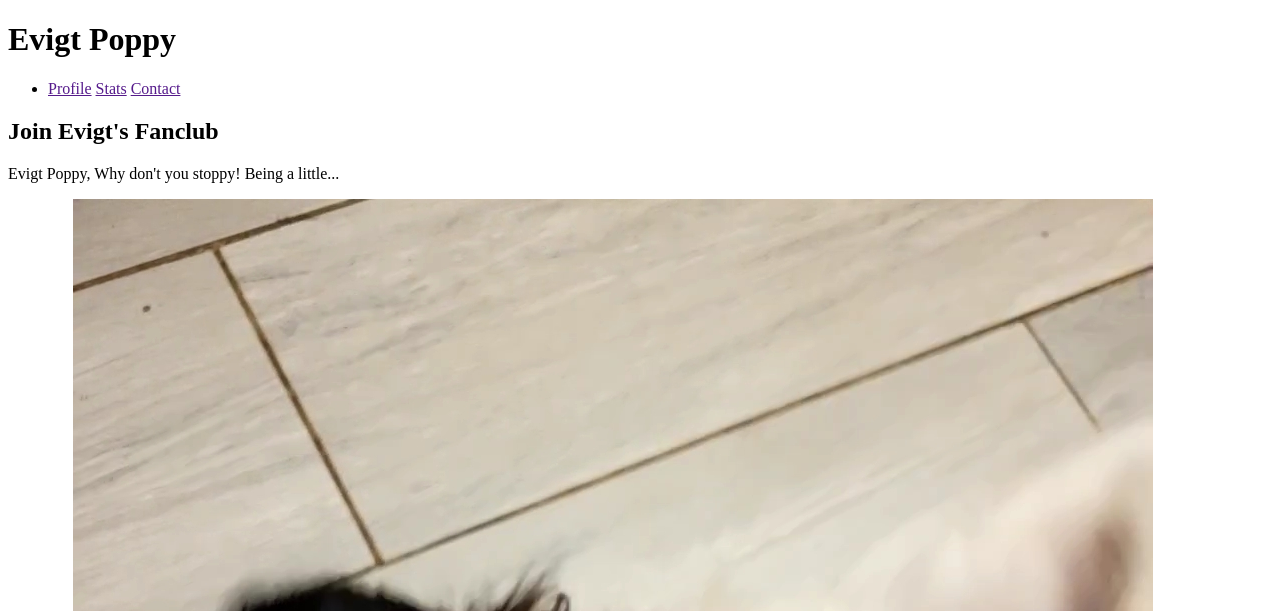
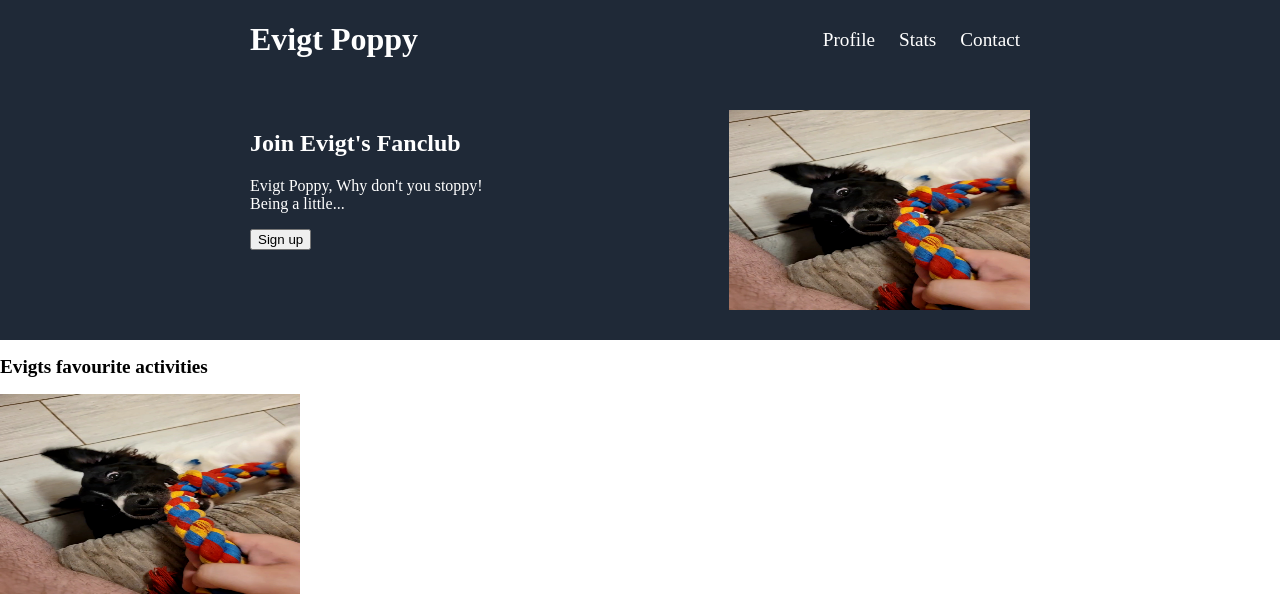
Before and after one commit to BearintheWillows/Odin-Project---Landing-Page, a plain HTML site: page index.html in a window 1280 px wide. Shown: the top 611 px of the page. Drawn offline with Linux system fonts and the light colour scheme.

Commit message:
Styled Header + started section one

```diff
--- a/index.html
+++ b/index.html
@@ -7,8 +7,9 @@
     <title>Evigt</title>
 </head>
 <body>
-    <div class="container"></div>
+    <div class="container">
     <div class="header">
+        <div class="top-header">
         <h1>Evigt Poppy</h1>
 
         <ul>
@@ -18,17 +19,18 @@
                 <a href="">Contact</a>
             </li>
         </ul>
-    </div>
+</div>
     <div class="section-one">
-        <div class="section-one-container">
+        <div class="section-one-text">
             <h2>Join Evigt's Fanclub</h2>
             <p>Evigt Poppy, Why don't you stoppy! Being a little...</p>
             <button>Sign up</button>
-            <img src="/images/20211229_232216_capture.jpg" alt="Image of a dog with a rope toy">
+            </div>
+            <img src="/images/20211229_232216_capture.jpg" alt="Image of a dog with a rope toy" id="img1">
         </div>
     </div>
     <div class="section-two">
-        <h2>Evigts favourite activities</h2>
+        <h2 id="fanclubTitle">Evigts favourite activities</h2>
         <div class="items">
             <div class="item">
                 <img src="/images/20211229_232216_capture.jpg" alt="Dog sitting on a box">
@@ -58,6 +60,7 @@
         <p>Sign up to follow her adventures by clicking the orange button</p>
         <button>Sign up</button>
     </div>
-
+</div>
 </body>
+<link rel="stylesheet" href="style.css">
 </html>
--- a/style.css
+++ b/style.css
@@ -0,0 +1,63 @@
+html, body {
+    padding: 0;
+    margin: 0;
+    min-height: 100vh;
+
+}
+
+/* Header */
+
+.header {
+    display: flex;
+    background-color: #1f2937;
+    color: white;
+    justify-content: space-between;
+    align-items: center;
+    padding: 0 250px;
+    flex-wrap: wrap;
+}
+
+a {
+    color: white;
+    text-decoration: none;
+    margin: 0 10px;
+    font-size: larger;
+}
+
+/* Top Header */
+.top-header {
+    display: flex;
+    justify-content: space-between;
+    align-items: center;
+    width: 100%;
+}
+
+li {
+    list-style-type: none;
+
+}
+
+/* Section 1 */
+
+.section-one {
+    display: flex;
+    background-color: #1f2937;
+    padding: 30px 0;
+    gap: 230px;
+
+}
+
+#fanclubTitle {
+    font-size: larger;
+    font-weight: 800;
+}
+
+#img1 {
+    width: 400px;
+}
+
+
+img {
+    height: 200px;
+    width: 300px;
+}
```
